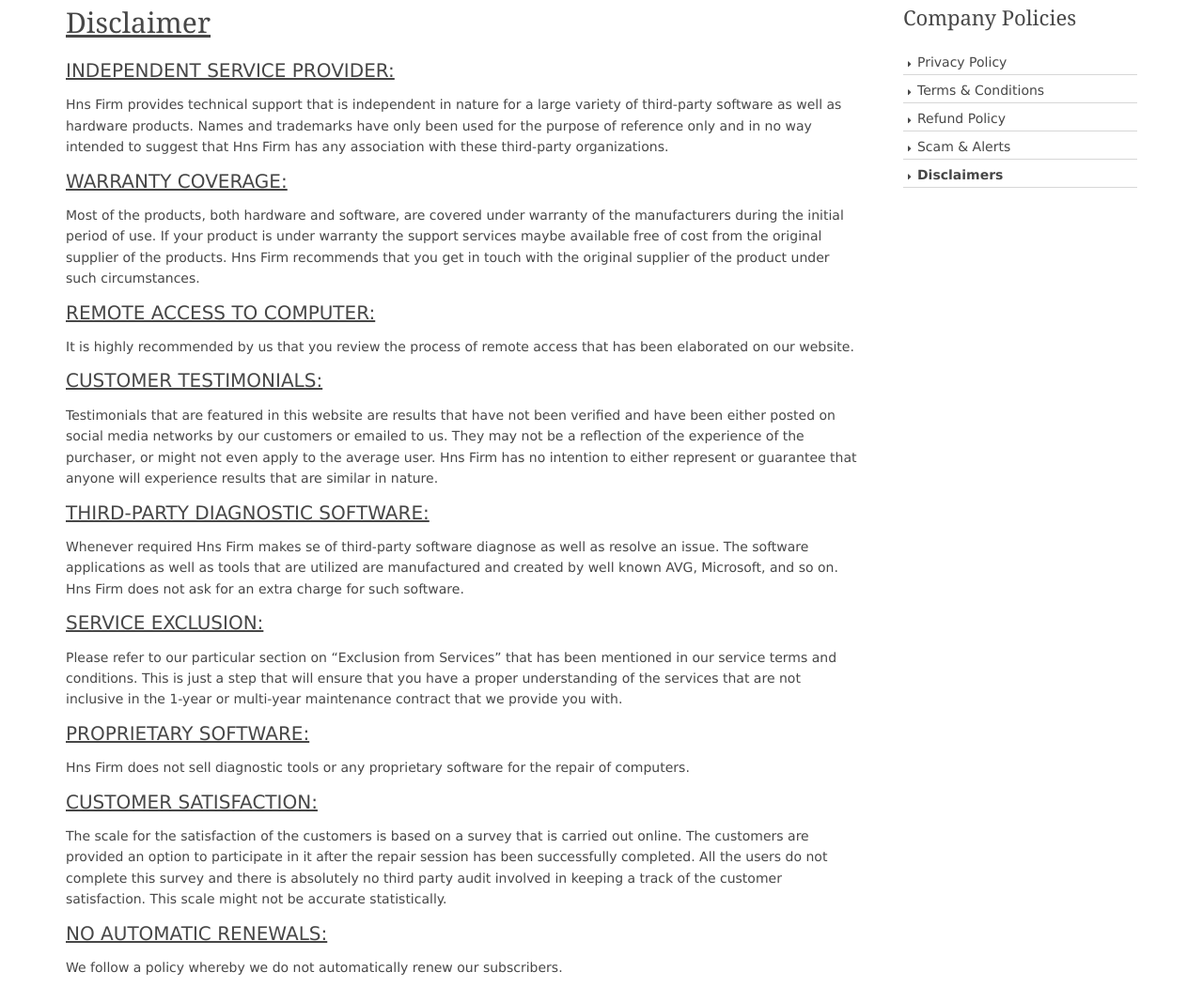
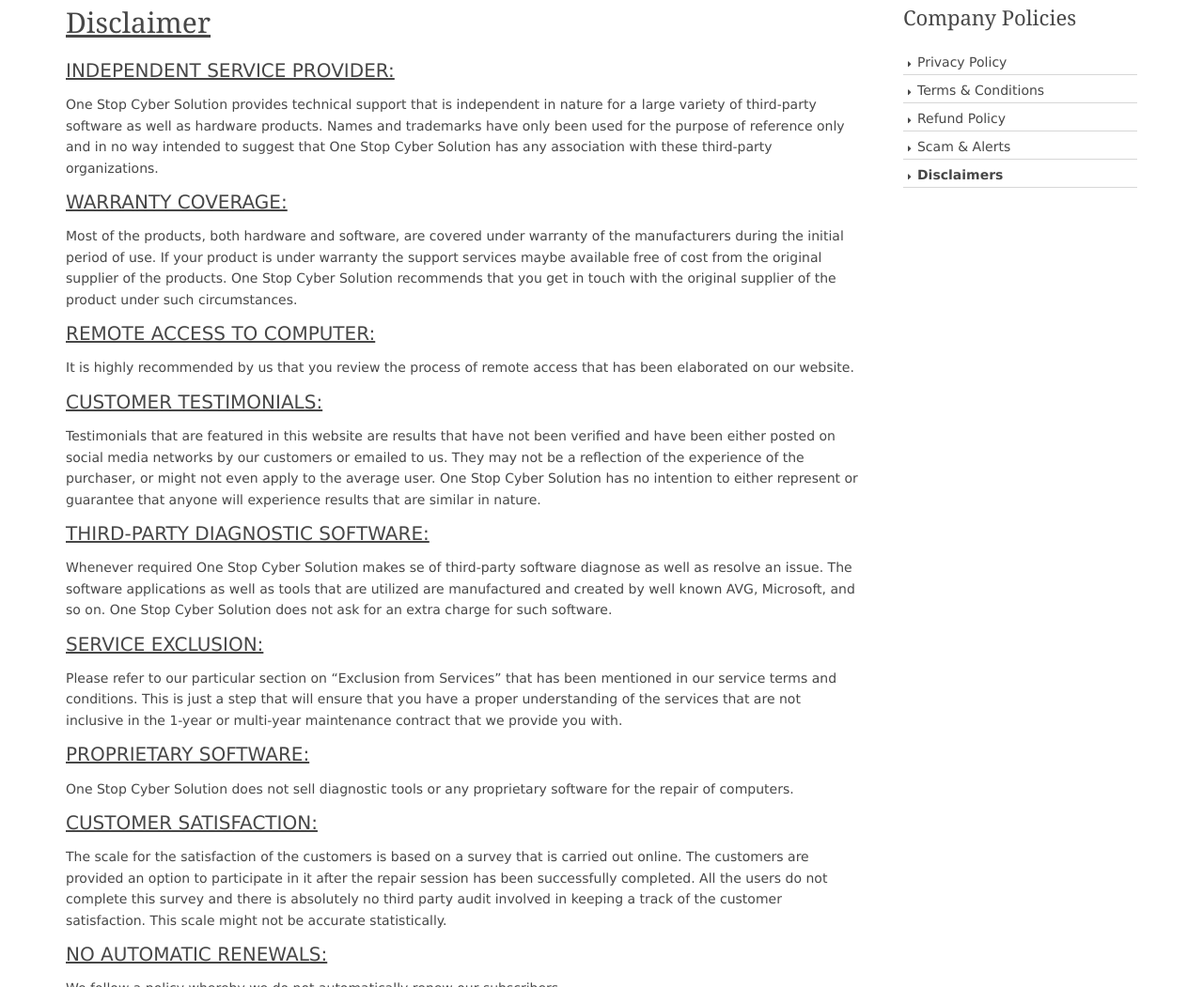
Before and after one commit to webthreaders/One-stop-Cyber-Solution, a plain HTML site: page sub/disclaimer.html in a window 1280 px wide. Shown: the part 463-1514 px from the top of the page at 94% size. Drawn offline with nearby package versions, Linux system fonts and the light colour scheme; files whose address does not match are found by name.

Commit message:
Update disclaimer.html

```diff
--- a/sub/disclaimer.html
+++ b/sub/disclaimer.html
@@ -91,21 +91,21 @@
       <h1 style="text-decoration: underline; font-size: 30px;"> Disclaimer  </h1>
       <!-- <img class="imgr borderedbox inspace-5" src="../images/demo/imgr.gif" alt=""> -->
       <p style="font-size: 20px; text-decoration: underline; ">INDEPENDENT SERVICE PROVIDER:</p>
-      <p>Hns Firm provides technical support that is independent in nature for a large variety of third-party software as well as hardware products. Names and trademarks have only been used for the purpose of reference only and in no way intended to suggest that Hns Firm has any association with these third-party organizations.</p>
+      <p>One Stop Cyber Solution provides technical support that is independent in nature for a large variety of third-party software as well as hardware products. Names and trademarks have only been used for the purpose of reference only and in no way intended to suggest that One Stop Cyber Solution has any association with these third-party organizations.</p>
       <p style="font-size: 20px; text-decoration: underline; ">WARRANTY COVERAGE:</p>
-      <p>Most of the products, both hardware and software, are covered under warranty of the manufacturers during the initial period of use. If your product is under warranty the support services maybe available free of cost from the original supplier of the products. Hns Firm recommends that you get in touch with the original supplier of the product under such circumstances.</p>
+      <p>Most of the products, both hardware and software, are covered under warranty of the manufacturers during the initial period of use. If your product is under warranty the support services maybe available free of cost from the original supplier of the products. One Stop Cyber Solution recommends that you get in touch with the original supplier of the product under such circumstances.</p>
       <p style="font-size: 20px; text-decoration: underline; ">REMOTE ACCESS TO COMPUTER:</p>
       <p>It is highly recommended by us that you review the process of remote access that has been elaborated on our website.</p>
       <p style="font-size: 20px; text-decoration: underline; ">CUSTOMER TESTIMONIALS:</p>
-      <p>Testimonials that are featured in this website are results that have not been verified and have been either posted on social media networks by our customers or emailed to us. They may not be a reflection of the experience of the purchaser, or might not even apply to the average user. Hns Firm has no intention to either represent or guarantee that anyone will experience results that are similar in nature.</p>
+      <p>Testimonials that are featured in this website are results that have not been verified and have been either posted on social media networks by our customers or emailed to us. They may not be a reflection of the experience of the purchaser, or might not even apply to the average user. One Stop Cyber Solution has no intention to either represent or guarantee that anyone will experience results that are similar in nature.</p>
 
       <p style="font-size: 20px; text-decoration: underline; ">THIRD-PARTY DIAGNOSTIC SOFTWARE:</p>
-      <p>Whenever required Hns Firm makes se of third-party software diagnose as well as resolve an issue. The software applications as well as tools that are utilized are manufactured and created by well known AVG, Microsoft, and so on. Hns Firm does not ask for an extra charge for such software.</p>
+      <p>Whenever required One Stop Cyber Solution makes se of third-party software diagnose as well as resolve an issue. The software applications as well as tools that are utilized are manufactured and created by well known AVG, Microsoft, and so on. One Stop Cyber Solution does not ask for an extra charge for such software.</p>
       <p style="font-size: 20px; text-decoration: underline; ">SERVICE EXCLUSION:</p>
       <p>Please refer to our particular section on “Exclusion from Services” that has been mentioned in our service terms and conditions. This is just a step that will ensure that you have a proper understanding of the services that are not inclusive in the 1-year or multi-year maintenance contract that we provide you with.
       </p>
       <p style="font-size: 20px; text-decoration: underline; ">PROPRIETARY SOFTWARE:</p>
-      <p>Hns Firm does not sell diagnostic tools or any proprietary software for the repair of computers.</p>
+      <p>One Stop Cyber Solution does not sell diagnostic tools or any proprietary software for the repair of computers.</p>
       <p style="font-size: 20px; text-decoration: underline; ">CUSTOMER SATISFACTION:</p>
       <p>The scale for the satisfaction of the customers is based on a survey that is carried out online. The customers are provided an option to participate in it after the repair session has been successfully completed. All the users do not complete this survey and there is absolutely no third party audit involved in keeping a track of the customer satisfaction. This scale might not be accurate statistically.
       </p>
```
